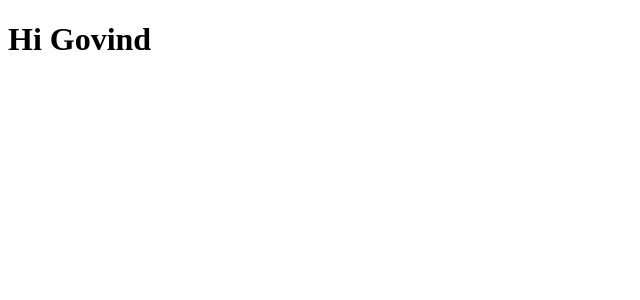
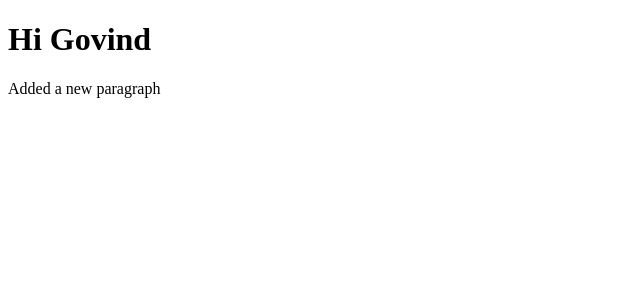
Before and after one commit to vishal-pk/slack-clone, an Angular app: page / in a window 1280 px wide. Shown: the top 300 px of the page, without its empty margins (0-640 px from the left). Built offline with nearby package versions, Linux system fonts and the light colour scheme.

Commit message:
added p tag

```diff
--- a/src/app/app.component.html
+++ b/src/app/app.component.html
@@ -1 +1,2 @@
 <h1>Hi Govind</h1>
+<p>Added a new paragraph</p>
```
